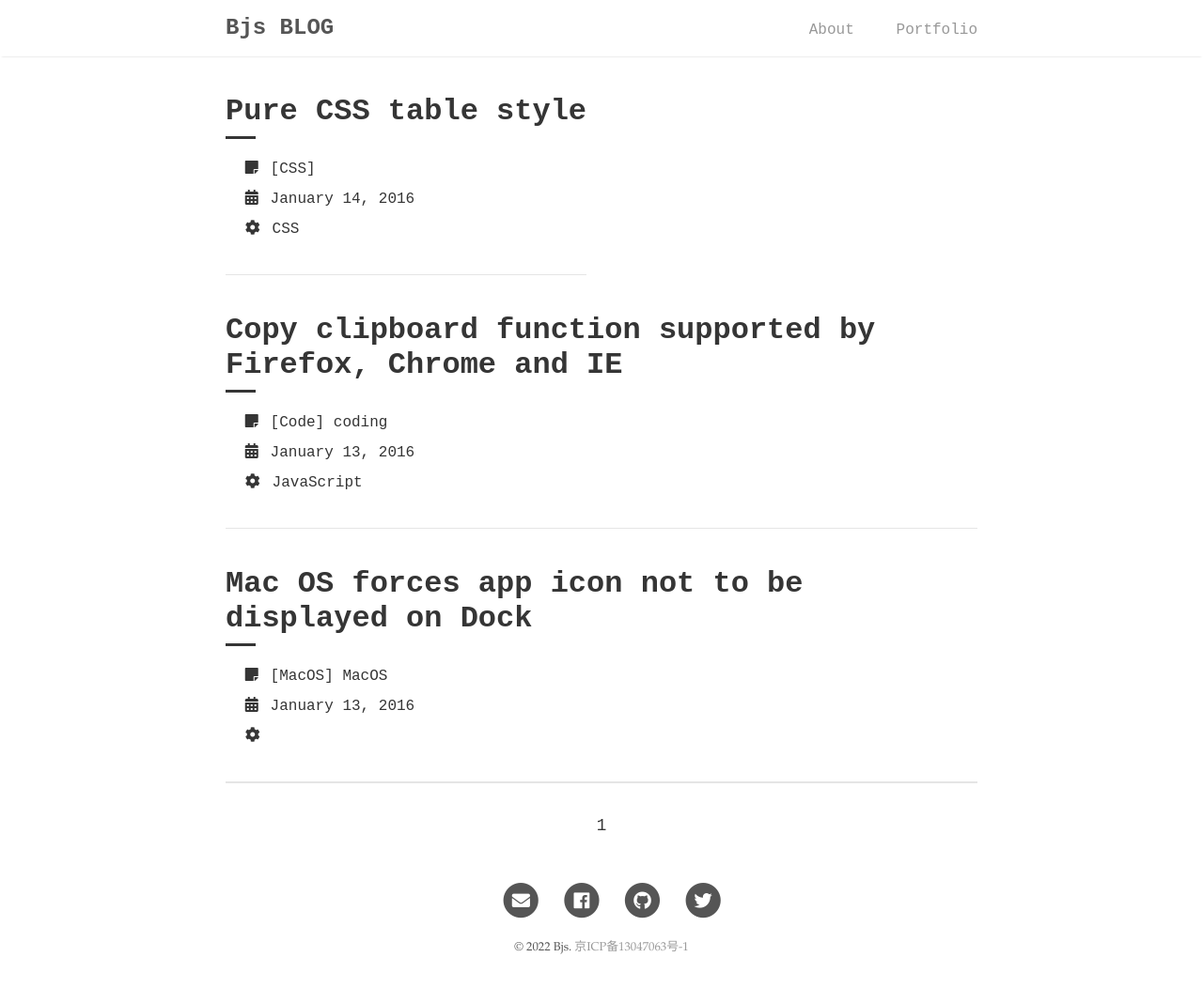
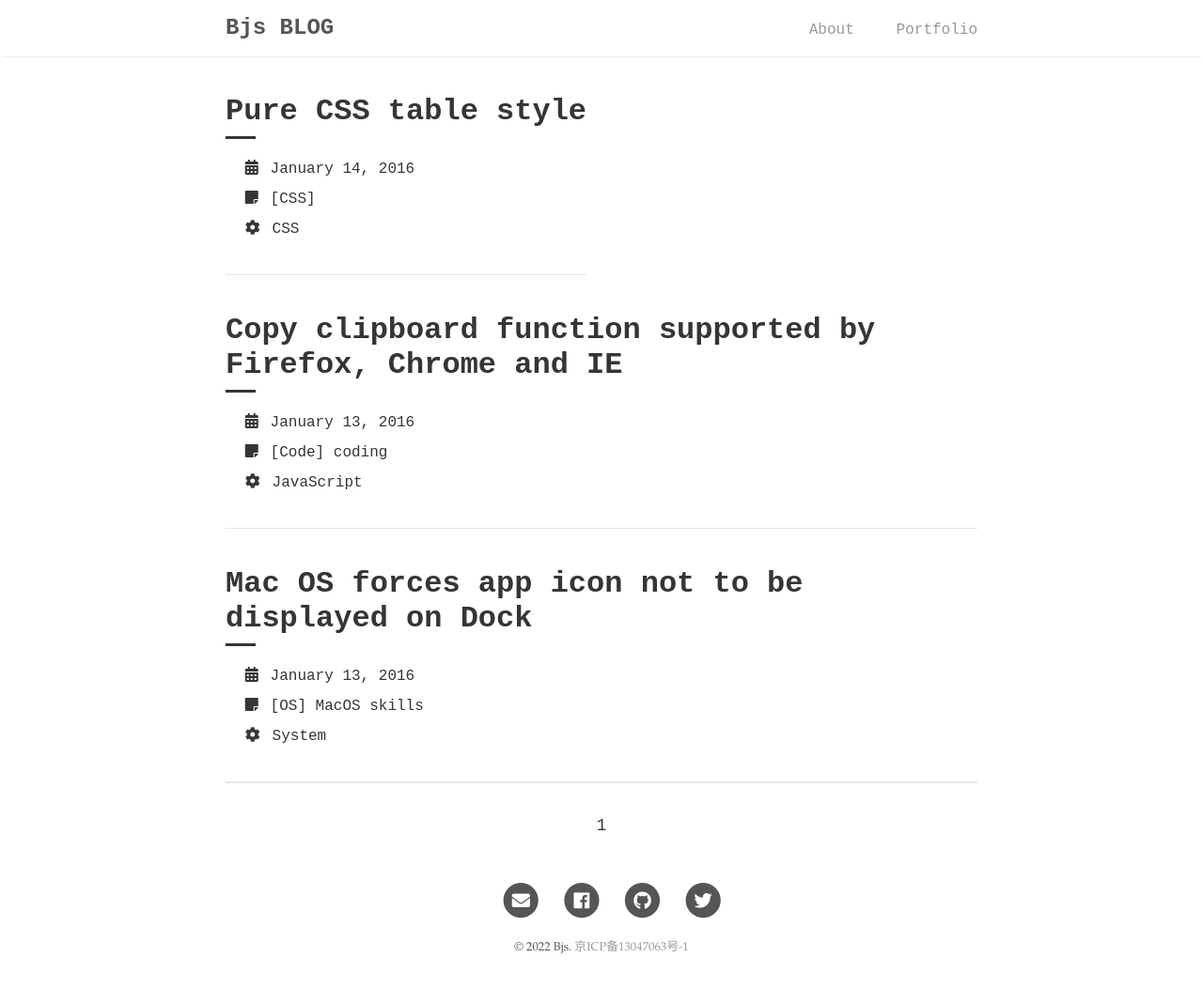
Before and after one commit to banjuanshu/banjuanshu.github.io, a Jekyll site: the page built from docs/portfolio/index.html, in a window 1280 px wide. Shown: the whole page at 94% size. Built offline with Jekyll 4.4.1, drawn with Linux system fonts in a browser that asks for light colours; the list of posts is cut into pages by our own code.

```diff
--- a/docs/_layouts/about.html
+++ b/docs/_layouts/about.html
@@ -12,8 +12,7 @@ layout: base
   </div>
 
   <div class="content">
-    {{ content }}
-
+    {{ content }}<br>
     <h1>Latest Posts</h1>
     <div class="portfolio">
         <ul>
--- a/docs/_layouts/portfolio.html
+++ b/docs/_layouts/portfolio.html
@@ -11,11 +11,11 @@ layout: base
 
         <div class="portfolio-content">
           <span class="portfolio-icon">
+              <i class="fa fa-calendar-alt"></i><span class="portfolio-icon-text">{{ post.date | date: "%B %d, %Y" }}</span>
+          </span>
+          <br>
+          <span class="portfolio-icon">
               <i class="fa fa-sticky-note"></i><span class="portfolio-icon-text">[{{ post.type }}] {{ post.info }}</span>
-          </span>
-          </br>
-          <span class="portfolio-icon">
-              <i class="fa fa-calendar-alt"></i><span class="portfolio-icon-text">{{ post.date | date: "%B %d, %Y" }}</span>
           </span>
           </br>
           <span class="portfolio-icon">
--- a/docs/_posts/2016-01-13-MacOS-forces-app-icon-not-to-be-displayed-on-Dock.md
+++ b/docs/_posts/2016-01-13-MacOS-forces-app-icon-not-to-be-displayed-on-Dock.md
@@ -1,9 +1,9 @@
 ---
 layout: post
 title:  "Mac OS forces app icon not to be displayed on Dock"
-info: "MacOS"
-tech: ""
-type: MacOS
+info: "MacOS skills"
+tech: "System"
+type: "OS"
 ---
 
 
```
Also changed, not shown: docs/index.md (+1 -1 lines).
